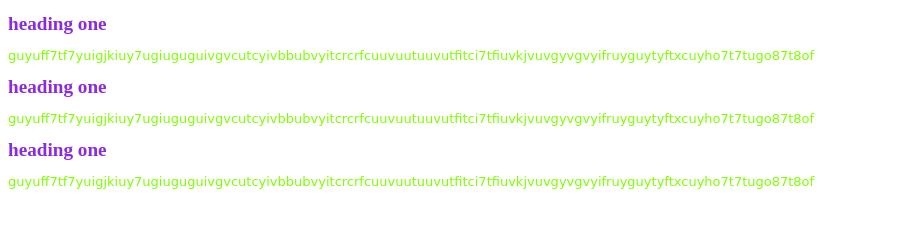
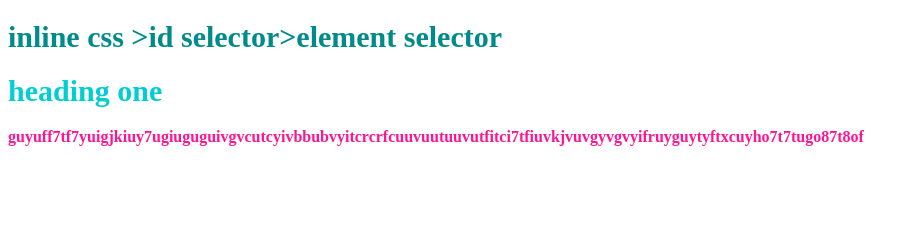
Before and after one commit to CH-Nagalakshmi/FSWD-CSS, a plain HTML site: page index.html in a window 1280 px wide. Shown: the whole page, without its empty margins (0-919 px from the left). Drawn offline with Linux system fonts and the light colour scheme.

Commit message:
element selectors & id selectors

```diff
--- a/index.html
+++ b/index.html
@@ -5,16 +5,22 @@
     <meta http-equiv="X-UA-Compatible" content="IE=edge">
     <meta name="viewport" content="width=device-width, initial-scale=1.0">
     <title>full stack session</title>
+    <style>
+        h1
+        {color:darkcyan;
+        font-size: 30px;
+    }
+    p{color:rgb(212, 27, 27);
+    font-weight:900
+}
+#first_heading{color: darkturquoise}
+    </style>
 </head>
 <body>
-    <h1 style="color: blueviolet;font-size: larger;font-family: 'Times New Roman', Times, serif">heading one
+    <h1>inline css >id selector>element selector</h1>
+    <h1 id = first_heading >heading one
     </h1>
-    <p style="font-family: cursive;font-size: small;color: chartreuse">guyuff7tf7yuigjkiuy7ugiuguguivgvcutcyivbbubvyitcrcrfcuuvuutuuvutfitci7tfiuvkjvuvgyvgvyifruyguytyftxcuyho7t7tugo87t8of</p>
-    <h1 style="color: blueviolet;font-size: larger;font-family: 'Times New Roman', Times, serif">heading one
-    </h1>
-    <p style="font-family: cursive;font-size: small;color: chartreuse">guyuff7tf7yuigjkiuy7ugiuguguivgvcutcyivbbubvyitcrcrfcuuvuutuuvutfitci7tfiuvkjvuvgyvgvyifruyguytyftxcuyho7t7tugo87t8of</p>
-    <h1 style="color: blueviolet;font-size: larger;font-family: 'Times New Roman', Times, serif">heading one
-    </h1>
-    <p style="font-family: cursive;font-size: small;color: chartreuse">guyuff7tf7yuigjkiuy7ugiuguguivgvcutcyivbbubvyitcrcrfcuuvuutuuvutfitci7tfiuvkjvuvgyvgvyifruyguytyftxcuyho7t7tugo87t8of</p>
+    <p style="color: deeppink">guyuff7tf7yuigjkiuy7ugiuguguivgvcutcyivbbubvyitcrcrfcuuvuutuuvutfitci7tfiuvkjvuvgyvgvyifruyguytyftxcuyho7t7tugo87t8of</p>
+
 </body>
 </html>
```
